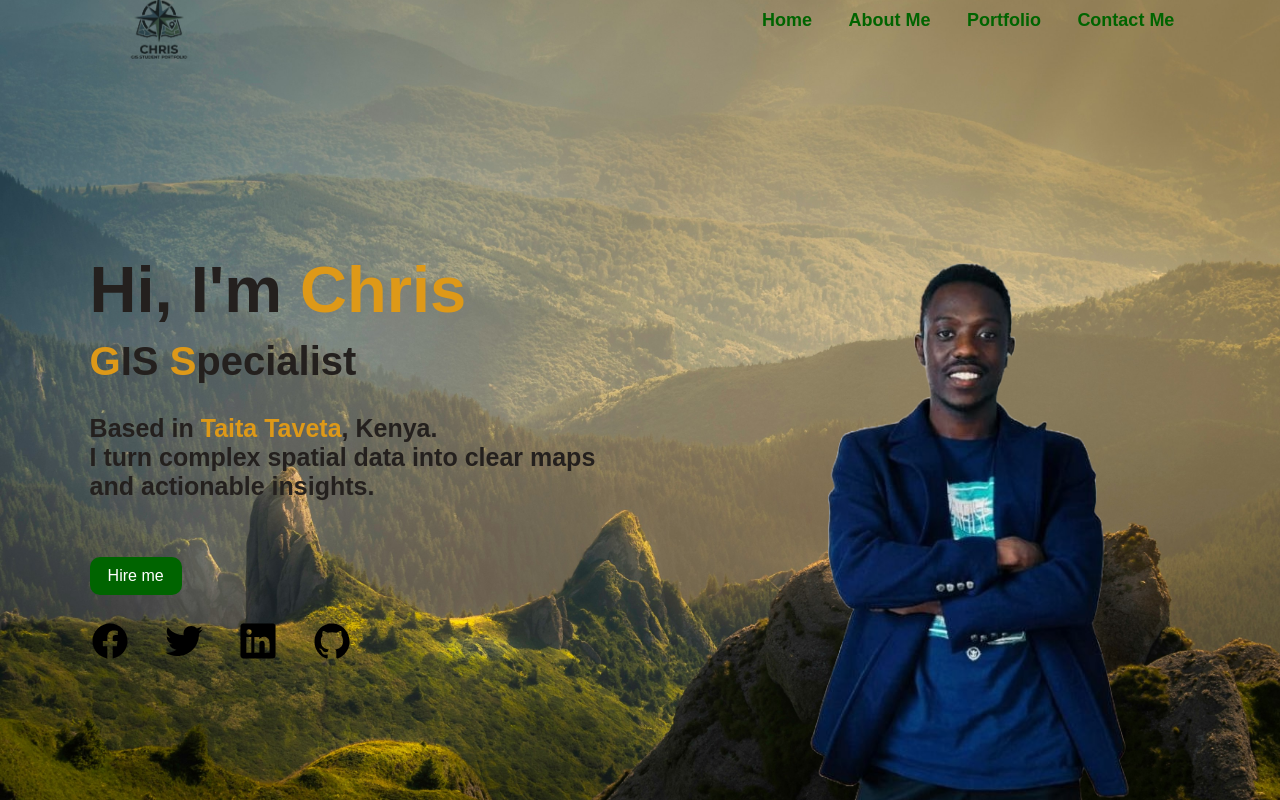
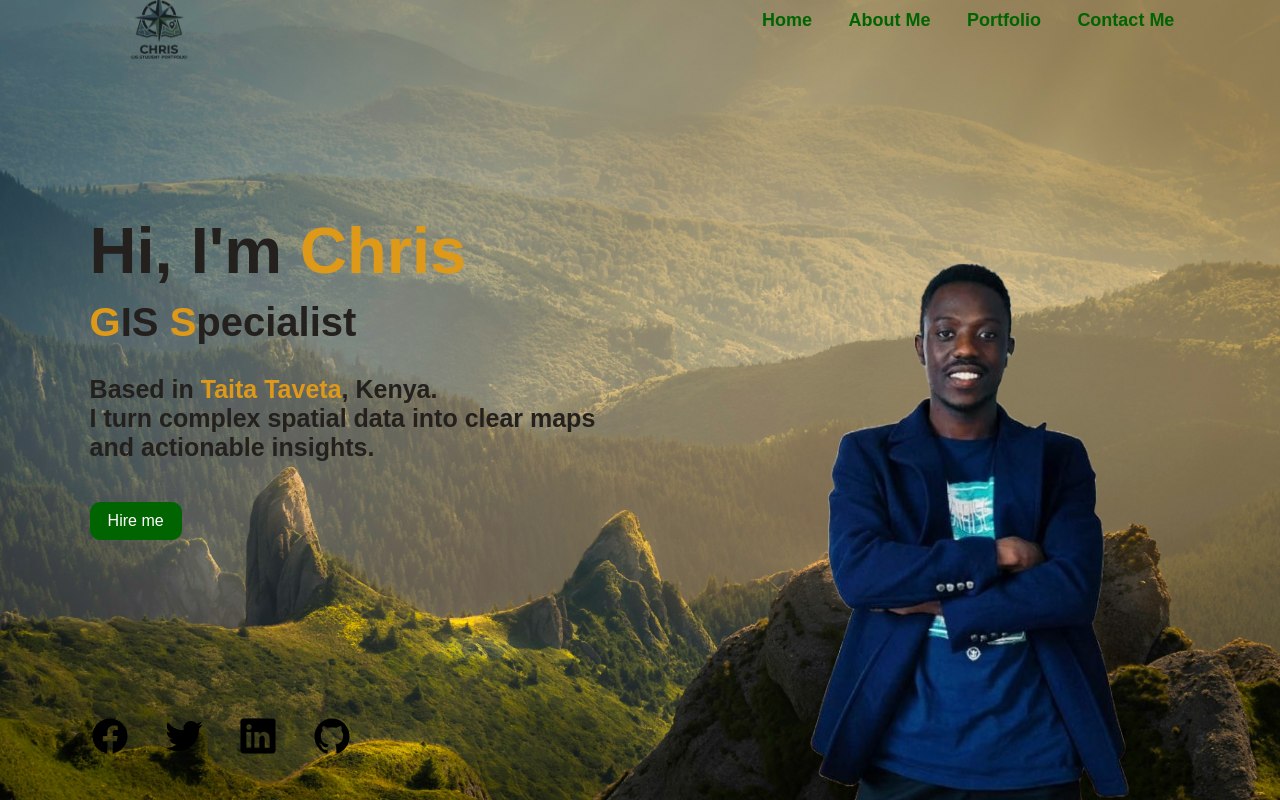
Before and after one commit to Agentsnow212/Portforlio_trial, a plain HTML site: page index.html in a window 1280 px wide. Shown: the top 800 px of the page. Drawn offline with nearby package versions, Linux system fonts and the light colour scheme.

Commit message:
Moved hire me button up

```diff
--- a/style.css
+++ b/style.css
@@ -53,7 +53,7 @@ ul li a:hover{
 
 .info{
     margin-left: 7%;
-    margin-top: 13%;
+    margin-top: 10%;
 }
 
 .info h1{
@@ -87,7 +87,8 @@ ul li a:hover{
     background: darkgreen;
     padding: 10px 18px;
     border-radius: 10px;
-    margin: 26px 0;
+    margin-top: 10px;
+    margin-bottom: 0%;
 }
 
 .info a:hover{
@@ -117,12 +118,20 @@ ul li a:hover{
    left: 55%;
 }
 
-.icons a{
+
+.icons {
+    position: absolute;
+    bottom: 40px;
+    left: 0;
+    width: 100%;
+}
+
+.icons a {
     text-decoration: none;
     color: #000;
 }
 
-.icons ion-icon{
+.icons ion-icon {
     color: #000;
     margin-left: 7%;
     margin-right: -60px;
@@ -130,7 +139,7 @@ ul li a:hover{
     transition: 0.4s ease;
 }
 
-.icons a:hover ion-icon{
+.icons a:hover ion-icon {
     color: darkgreen;
     transform: translateY(-5px);
 }
```
